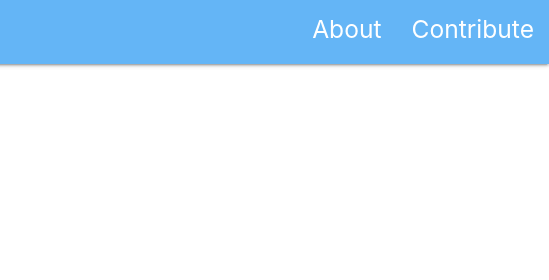
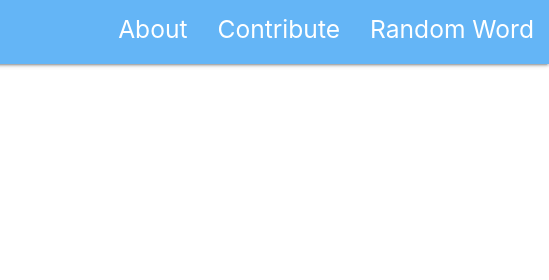
Before and after one commit to Samantha-Sokolis/team-project-1, a plain HTML site: page index.html in a window 1280 px wide. Shown: the top 280 px of the page, 731-1280 px from the left. Drawn offline with nearby package versions, Linux system fonts and the light colour scheme.

Commit message:
random word button link added

```diff
--- a/index.html
+++ b/index.html
@@ -30,6 +30,9 @@
                     <li><a href="#Contribute">
                             <h5>Contribute</h5>
                         </a></li>
+                    <li><a href="#random-form">
+                            <h5>Random Word</h5>
+                     </a></li>
                 </ul>
             </div>
         </nav>
@@ -253,7 +256,7 @@
 
                                 </section>
         <!--- Random word -->
-        <section class="section container" id="contact-form">
+        <section class="section container" id="random-form">
             <div class="row">
                 <div class="col s12 m4 l8">
                     <div class="random-word-box">
```
